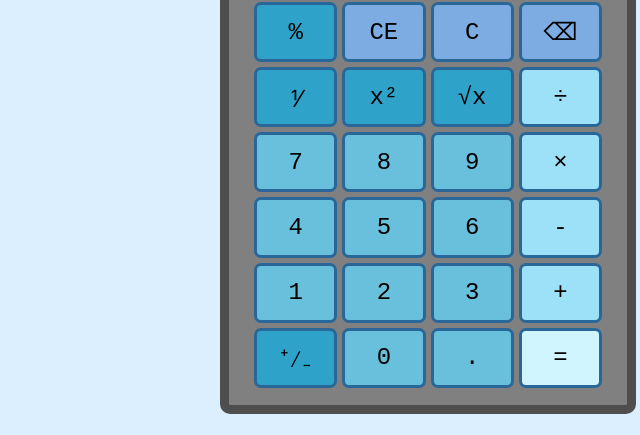
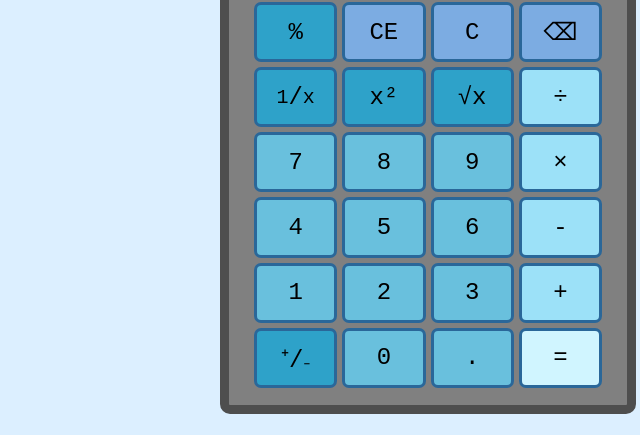
Before and after one commit to Blastose/calculator, a plain HTML site: page index.html in a window 1280 px wide. Shown: the part 301-736 px from the top of the page, 212-852 px from the left. Drawn offline with Linux system fonts and the light colour scheme.

Commit message:
Change calculator button text

```diff
--- a/index.html
+++ b/index.html
@@ -35,7 +35,7 @@
               <div class="key backspace-key" data-value="⌫">⌫</div>
             </div>
             <div class="row">
-              <div class="key unary-operator-key" data-value="⅟">⅟</div>
+              <div class="key unary-operator-key" data-value="⅟"><sup>1</sup>/<sub>x</sub></div>
               <div class="key unary-operator-key" data-value="x²">x²</div>
               <div class="key unary-operator-key" data-value="√">√x</div>
               <div class="key binary-operator-key" data-value="÷">÷</div>
@@ -59,7 +59,7 @@
               <div class="key binary-operator-key" data-value="+">+</div>
             </div>
             <div class="row">
-              <div class="key unary-operator-key" data-value="⁺∕₋">⁺∕₋</div>
+              <div class="key unary-operator-key" data-value="⁺∕₋">⁺/<sub>₋</sub></div>
               <div class="key calc-key" data-value="0">0</div>
               <div class="key calc-key" data-value=".">.</div>
               <div class="key equals-key" data-value="=">=</div>
```
